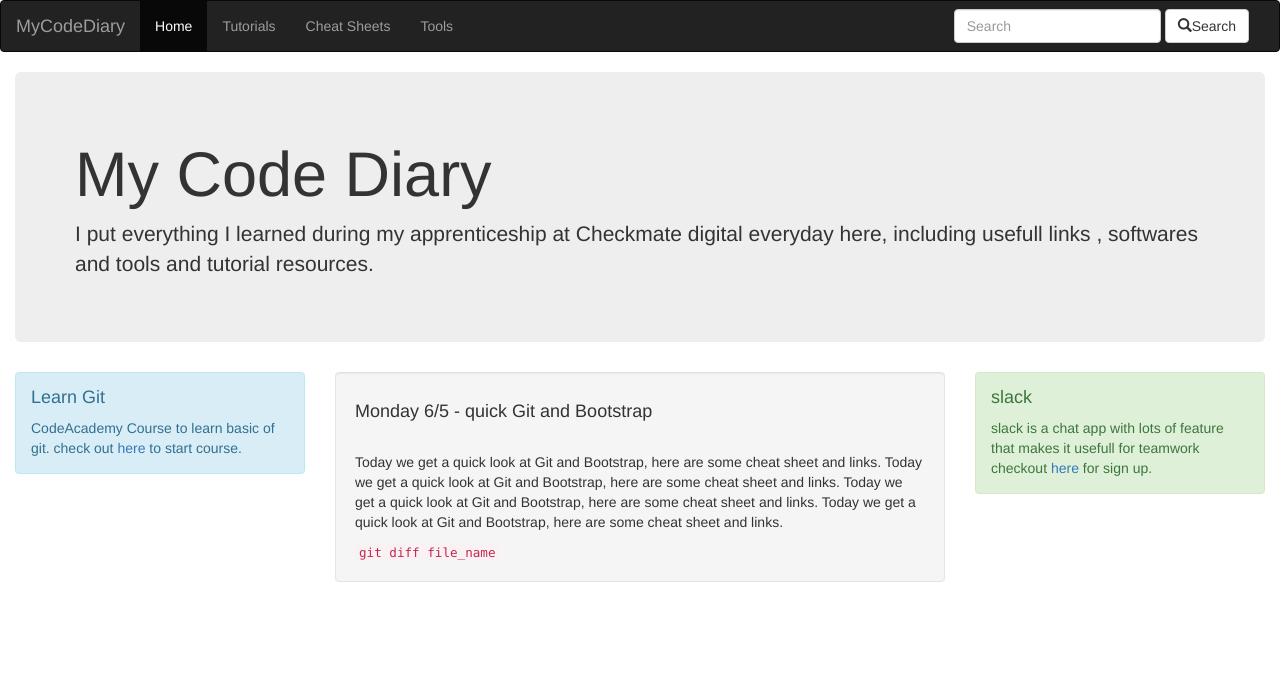
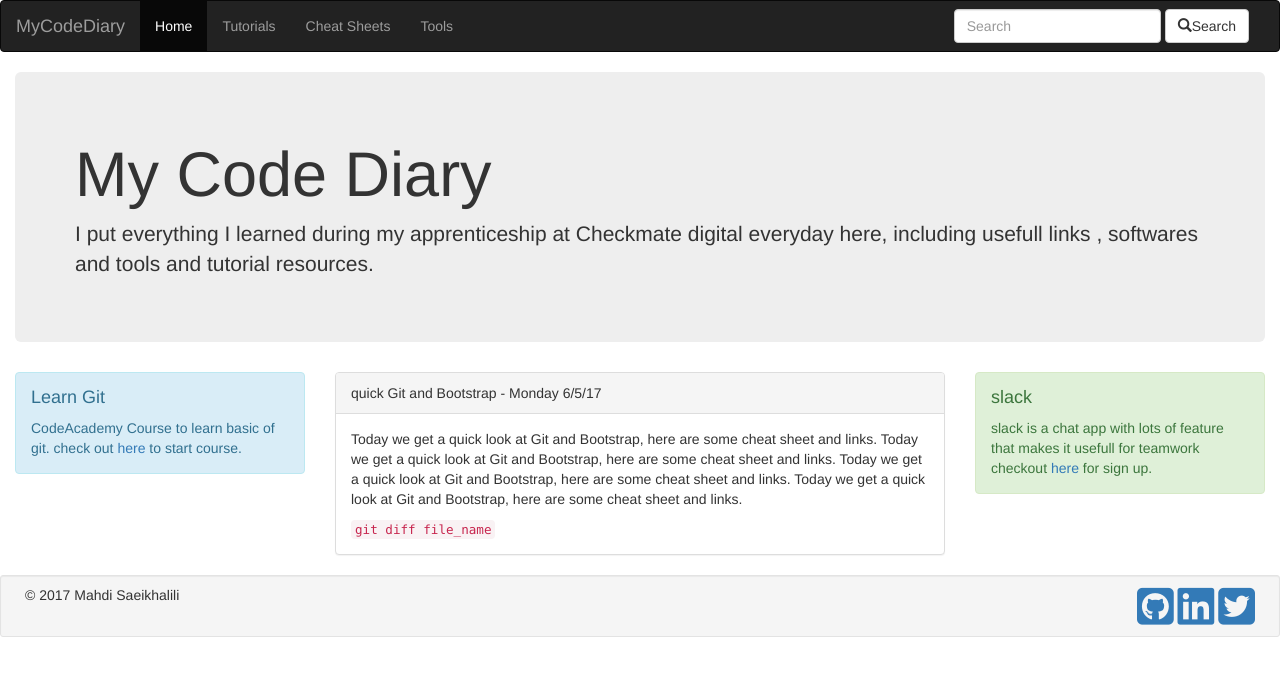
Before and after one commit to msaei/bootstarp_draft, a plain HTML site: page index.html in a window 1280 px wide. Drawn offline with nearby package versions, Linux system fonts and the light colour scheme.

Commit message:
footer added to the basic template

```diff
--- a/index.html
+++ b/index.html
@@ -8,6 +8,7 @@
     <link rel="stylesheet" href="http://maxcdn.bootstrapcdn.com/bootstrap/3.3.4/css/bootstrap.min.css">
     <script src="https://ajax.googleapis.com/ajax/libs/jquery/1.11.3/jquery.min.js"></script>
     <script src="http://maxcdn.bootstrapcdn.com/bootstrap/3.3.4/js/bootstrap.min.js"></script>
+    <script src="https://use.fontawesome.com/dda6e3003f.js"></script>
 </head>
 
 <body>
@@ -50,14 +51,16 @@
 
         <div class="row">
             <div class="col-md-6 col-md-push-3 col-sm-6">
-                <div class="well">
-                    <h4>Monday 6/5 - quick Git and Bootstrap</h4>
-                    <br/>
-                    <p>Today we get a quick look at Git and Bootstrap, here are some cheat sheet and links. Today we get a quick look at Git and Bootstrap, here are some cheat sheet and links. Today we get a quick look at Git and Bootstrap, here are some
-                        cheat sheet and links. Today we get a quick look at Git and Bootstrap, here are some cheat sheet and links.
-                    </p>
-                    <code>git diff file_name</code>
+                <div class="panel panel-default">
+                    <div class="panel-heading">quick Git and Bootstrap - Monday 6/5/17</div>
+                    <div class="panel-body">
+                        <p>Today we get a quick look at Git and Bootstrap, here are some cheat sheet and links. Today we get a quick look at Git and Bootstrap, here are some cheat sheet and links. Today we get a quick look at Git and Bootstrap, here are
+                            some cheat sheet and links. Today we get a quick look at Git and Bootstrap, here are some cheat sheet and links.
+                        </p>
+                        <code>git diff file_name</code>
+                    </div>
                 </div>
+
 
             </div>
             <div class="col-md-3 col-md-pull-6 col-sm-6">
@@ -80,7 +83,16 @@
 
 
     </div>
-
+    <footer class="container-fluid">
+        <div class="row well well-sm">
+            <span class="col-xs-5">&copy; 2017 Mahdi Saeikhalili</span>
+            <span class="col-xs-7 text-right">
+                <a href="#"><i class="fa fa-github-square fa-3x" aria-hidden="true"></i></a>
+                <a href="#"><i class="fa fa-linkedin-square fa-3x" aria-hidden="true"></i></a>
+                <a href="#"><i class="fa fa-twitter-square fa-3x" aria-hidden="true"></i></a>
+            </span>
+        </div>
+    </footer>
 </body>
 
 </html>
```
